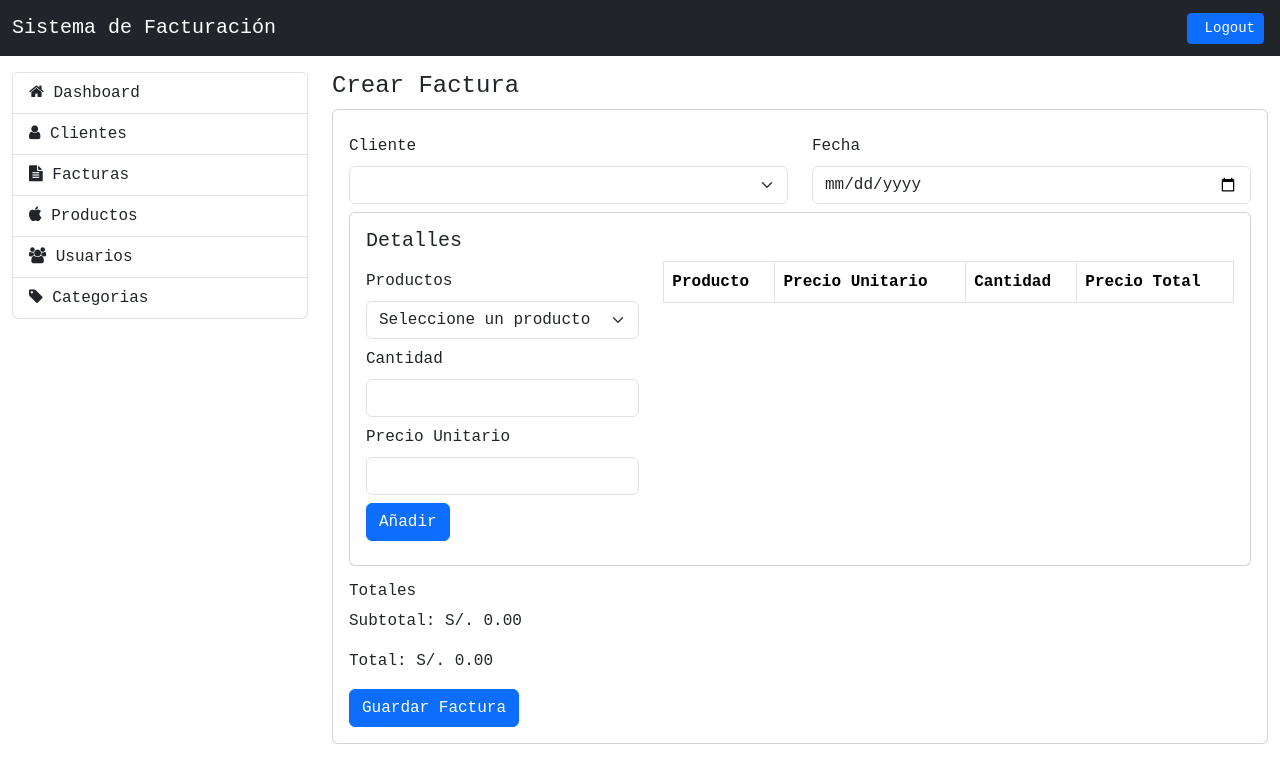
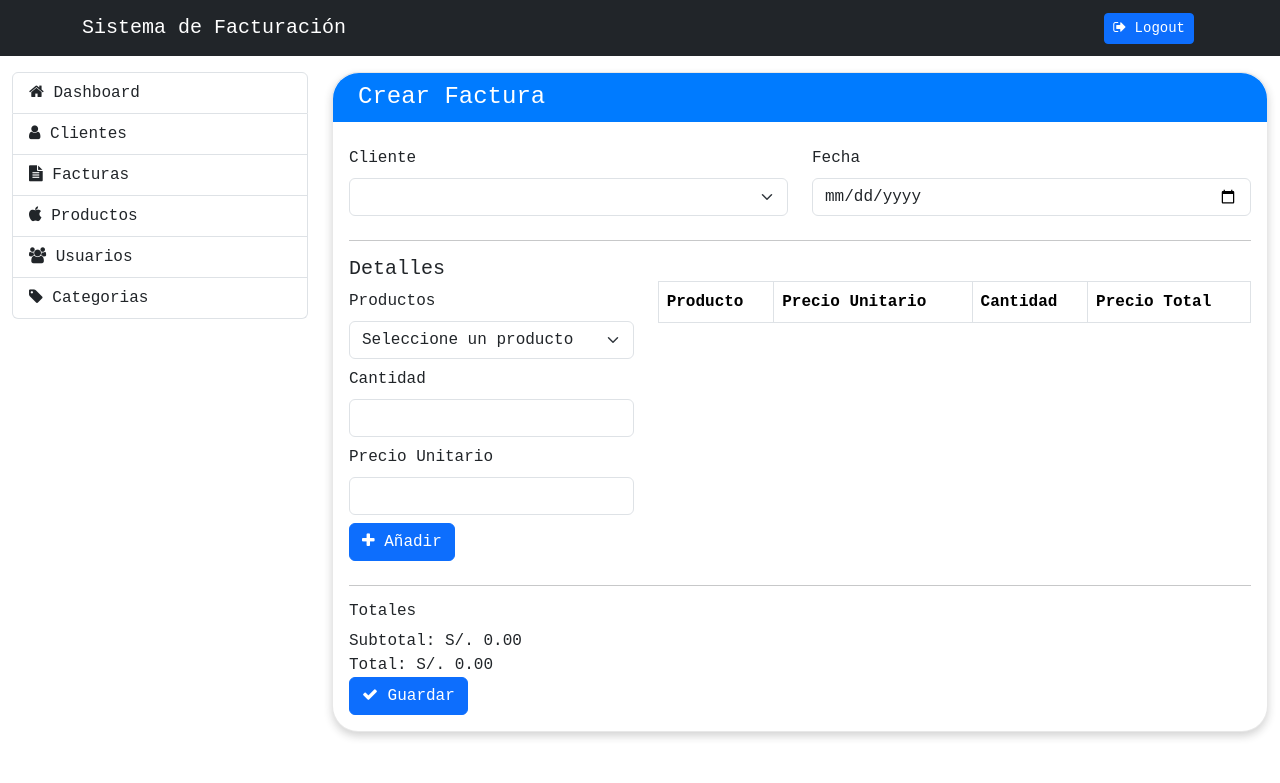
Before and after one commit to alonsodelcordova/proyecto_nginx_ssl, a Flask app: template flask/app/templates/admin/facturas/formulario.html in a window 1280 px wide. Shown: the top 783 px of the page. Run offline with Flask 3, Linux system fonts and the light colour scheme; the template is opened without the code that fills it, so the values that code supplies are empty.

Commit message:
🐞 fix: datos

```diff
--- a/flask/app/static/css/index.css
+++ b/flask/app/static/css/index.css
@@ -22,3 +22,32 @@ body {
 .toggle-btn {
     margin-top: 15px;
 }
+
+
+.card{
+    box-shadow: 0 4px 8px 0 rgba(36, 34, 34, 0.2);
+    transition: 0.3s;
+    border-radius: 26px;
+    margin-bottom: 30px;
+    border: 1px solid rgba(36, 34, 34, 0.1);
+
+    .card-header{
+        background-color: var(--color-primary);
+        color: white;
+        font-size: 20px;
+        font-weight: bold;
+        padding: 10px 25px;
+        border-radius: 26px 26px 0 0;
+        border-bottom: none;
+
+        .fa{
+            margin-right: 10px;
+            font-size: 20px;
+            color: white;
+        }
+    }
+
+    h3, p, h2, h4, h5 {
+        margin: 0;
+    }
+}
--- a/flask/app/templates/admin/clientes.html
+++ b/flask/app/templates/admin/clientes.html
@@ -13,7 +13,7 @@
     <div class="card-body">
 
 
-        <form action="/admin/clientes" method="POST" class="card card-body">
+        <form action="/admin/clientes" method="POST">
             <div class="row">
                 <div class="col-md-6 my-2">
                     <label class="form-label">Nombre</label>
--- a/flask/app/templates/admin/facturas/formulario.html
+++ b/flask/app/templates/admin/facturas/formulario.html
@@ -2,9 +2,12 @@
 
 {% block content %}
 
+<div class="card">
+    <div class="card-header">
         <h4>Crear Factura</h4>
-
-<form action="/admin/facturas/nueva" method="POST" class="card card-body" id="formulario">
+    </div>
+    <div class="card-body">
+        <form action="/admin/facturas/nueva" method="POST" id="formulario">
             <div class="row">
                 <div class="col-md-6 my-2">
                     <label class="form-label">Cliente</label>
@@ -19,8 +22,8 @@
                     <input type="date" class="form-control" name="fecha" required>
                 </div>
             </div>
-
-    <div class="card card-body mb-3">
+            <hr>
+            <div class="mb-3">
                 <h5>Detalles</h5>
                 <div class="row">
                     <div class="col-md-4">
@@ -42,7 +45,9 @@
                             <input type="number" class="form-control" name="precio_unitario" id="precio_unitario">
                         </div>
                         <div class="my-2">
-                    <button class="btn btn-primary" id="addProduct" type="button">Añadir</button>
+                            <button class="btn btn-primary" id="addProduct" type="button">
+                                <i class="fa fa-plus"></i> Añadir
+                            </button>
                         </div>
                     </div>
                     <div class="col-md-8">
@@ -63,15 +68,24 @@
 
                 </div>
             </div>
+            <hr>
 
             <h6>Totales</h6>
             <p>Subtotal: <span id="subtotal" name="subtotal"></span></p>
             <p>Total: <span id="total" name="total"></span></p>
 
             <div>
-        <button type="submit" class="btn btn-primary" id="submitBtn">Guardar Factura </button>
+                <button type="submit" class="btn btn-primary" id="submitBtn">
+                    <i class="fa fa-check"></i> Guardar
+                </button>
             </div>
         </form>
+
+    </div>
+</div>
+
+
+
 
 <script>
     var listadoProductos = [];
@@ -117,6 +131,10 @@
     let buttonAddProduct = document.getElementById('addProduct');
     buttonAddProduct.addEventListener('click', function () {
         let productoId = productoElem.value;
+        if(productoId == ''){
+            alert('Seleccione un producto');
+            return;
+        }
         let productoName = productoElem.options[productoElem.selectedIndex].text;
 
         let cantidad = cantidadElem.value;
--- a/flask/app/templates/bases/admin_base.html
+++ b/flask/app/templates/bases/admin_base.html
@@ -13,7 +13,7 @@
 <body>
         <!-- Navbar -->
         <nav class="navbar navbar-expand-lg navbar-dark bg-dark">
-            <div class="container-fluid">
+            <div class="container">
                 <a class="navbar-brand" href="#">Sistema de Facturación</a>
                 <button class="navbar-toggler" type="button" data-bs-toggle="collapse" data-bs-target="#navbarSupportedContent" aria-controls="navbarSupportedContent" aria-expanded="false" aria-label="Toggle navigation">
                     <span class="navbar-toggler-icon"></span>
@@ -22,7 +22,7 @@
                     <ul class="navbar-nav me-auto mb-2 mb-lg-0">
                     </ul>
                     <a href="/logout" class="btn btn-primary btn-sm m-1">
-                        <i class="fa fa-sign-out-alt"></i> Logout
+                        <i class="fa fa-sign-out"></i> Logout
                     </a>
                 </div>
             </div>
```
Also changed, not shown: flask/app/templates/admin/categorias.html (+13 -7 lines), flask/app/templates/admin/facturas/detalle_factura.html (+16 -10 lines), flask/app/templates/admin/facturas/index.html (+11 -5 lines), flask/app/templates/admin/index.html (+15 -6 lines), flask/app/templates/admin/productos.html (+13 -3 lines), flask/app/templates/admin/usuarios.html (+10 -4 lines). Lines whose indentation alone changed are shown as unchanged.
